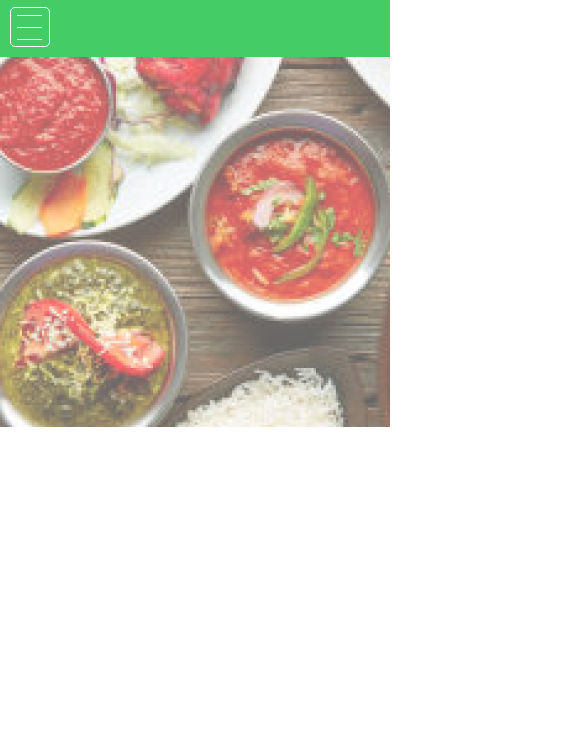
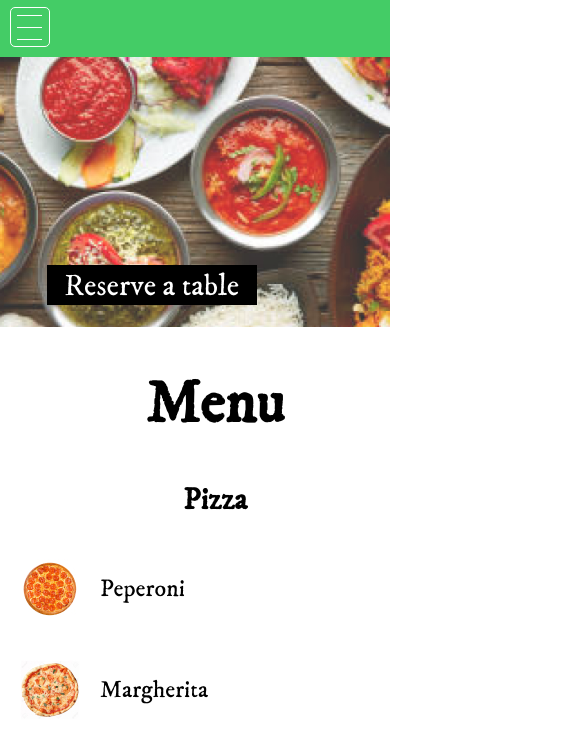
Before and after one commit to SanLonch/Restaurant, a plain HTML site: page index.html in a window 390 px wide. Shown: the part 73-803 px from the top of the page, 585 px wide, since content can reach past the window. Drawn offline with nearby package versions, Linux system fonts and the light colour scheme; a web font is replaced by a local one.

Commit message:
home.css

```diff
--- a/styles/home.css
+++ b/styles/home.css
@@ -3,50 +3,55 @@ main .main-img{
     height: 370px;
     background-image: url("../img/restaurant-food.jpg");
     background-size: cover;
-    background-position: top;
-    opacity: 0.6;
+    background-position: center;
+    opacity: 0.8;
 }
+
 .main-img h1 {
     font-family: Kenia;
 }
+
 .main-img a {
     font-family: Kranky;
-    opacity: 0.8;
 }
 
 main h1{
-    color: #ffffff ;
-    margin: 0;
-    margin-left: 42px;
-    padding-top: 58px;
-    padding-bottom: 69px ;
+    color: #000;
+    left: 42px;
     font-size: 50px;
+    position: absolute;
+    bottom: 400px;
 }
 
 main a{
-    background: #A9A1A1;
-    width: 400px;
+    background: #000;
+    width: 350px;
     height: 40px;
     text-decoration: none;
     font-size: 50px;
-    color: #000000;
-    padding: 10px 20px;
-    margin-left: 100px;
+    color: #ffffff;
+    position: absolute;
+    left: 12%;
+    bottom: 300px;
+    text-align: center;
+    padding: 5px;
+    line-height: 50px;
 }
 
 
 main a:hover{
-    background-color: #00cc66;
+    background-color: var(--main-background);
 }
 
 
 .menu{
     width: 100%;
-    padding: 0 102px;
+    margin: 40px 0;
+    padding: 0 20px;
 }
 
 .menu h2{
-    margin: 0;
+    margin: var(--main-element-margin-zero);
     text-align: center;
     font-size: 60px;
 }
@@ -81,3 +86,28 @@ main a:hover{
     font-size: 24px;
     line-height: 60px;
 }
+
+@media screen and (max-width: 599px) {
+    .menu-container {
+        display: block;
+    }
+    .menu-container div {
+        width: 100%;
+    }
+}
+
+@media screen and (max-width: 899px) {
+    main h1 {
+        display: none;
+    }
+    main a {
+        font-size: 30px;
+        width: 200px;
+        height: 30px;
+        line-height: 33px;
+        top: 40%;
+    }
+    main .main-img {
+        height: 270px;
+    }
+}
```
